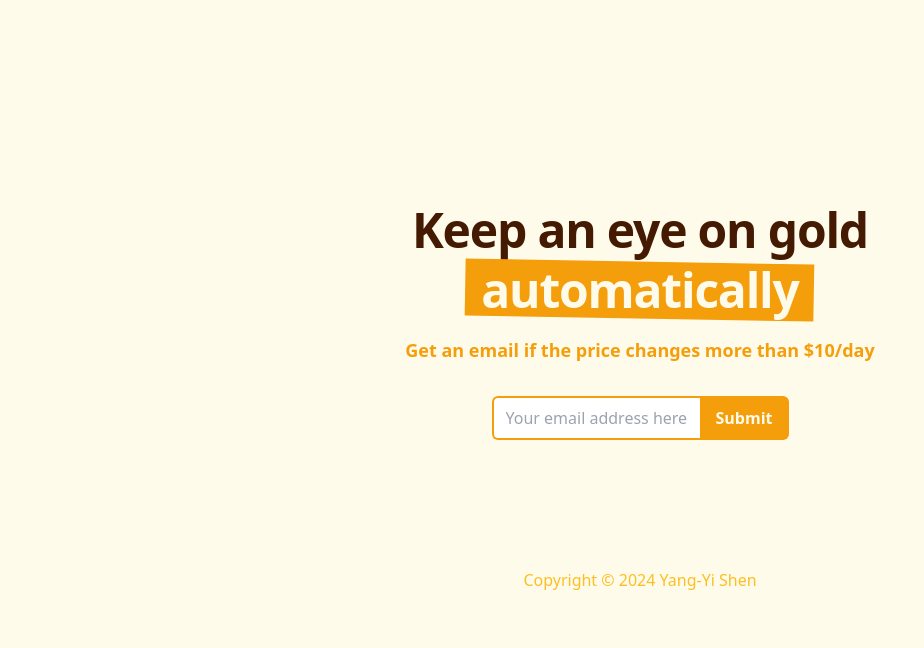
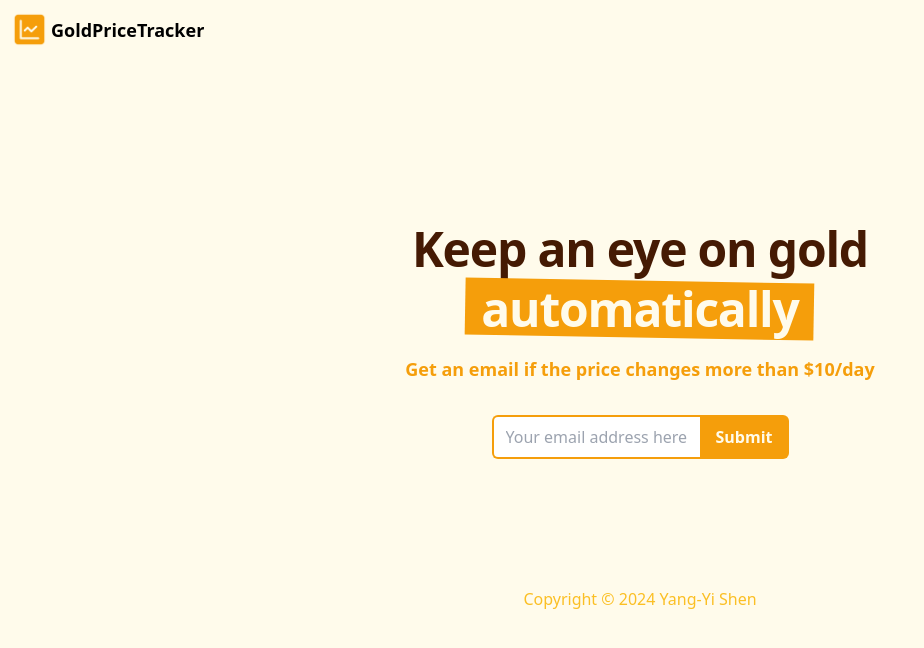
Before and after one commit to yangyi-shen/GoldPriceTracker, a plain HTML site: page frontend/index.html in a window 1280 px wide. Shown: the whole page, without its empty margins (0-924 px from the left). Drawn offline with Linux system fonts and the light colour scheme.

Commit message:
feat: add logo

```diff
--- a/frontend/highlight.css
+++ b/frontend/highlight.css
@@ -4,7 +4,7 @@
 }
 
 #headline {
-    margin-top: 25vh;
+    margin-top: 20vh;
 }
 
 .highlight {
--- a/frontend/index.html
+++ b/frontend/index.html
@@ -12,7 +12,11 @@
 
         <title>GoldPriceTracker</title>
     </head>
-    <body class="bg-amber-50 text-center">
+    <body class="bg-amber-50 text-center items-center justify-center">
+        <div id="logo" class="text-left flex align-center">
+            <img src="./assets/icon.png" class="my-3 ml-3 mr-1" width="35" height="35">
+            <p class="font-bold text-lg my-auto">GoldPriceTracker</p>
+        </div>
         <h1 id="headline" class="text-5xl text-amber-950 font-extrabold tracking-tight leading-tight">Keep an eye on gold<br><span class="highlight">automatically</span></h1>
         <p class="mt-4 mb-8 text-lg text-amber-500 font-bold">Get an email if the price changes more than $10/day</p>
         <form id="email-form" class="flex align-center justify-center">
```
Also changed, not shown: frontend/assets/icon.png (added).
